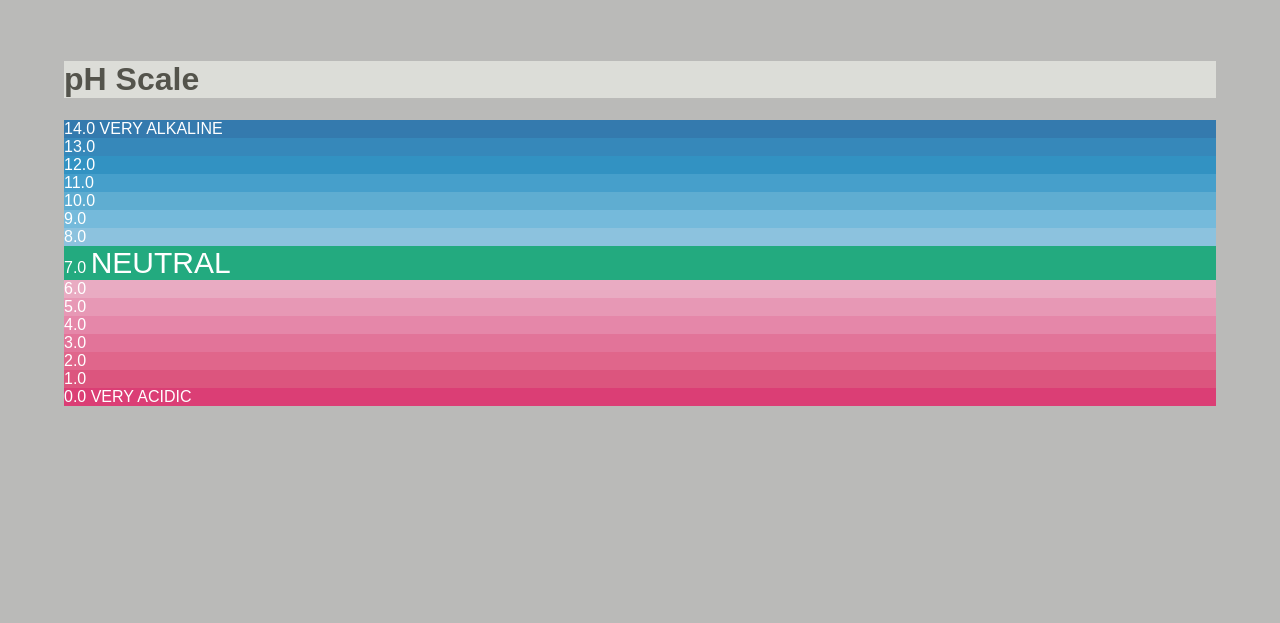
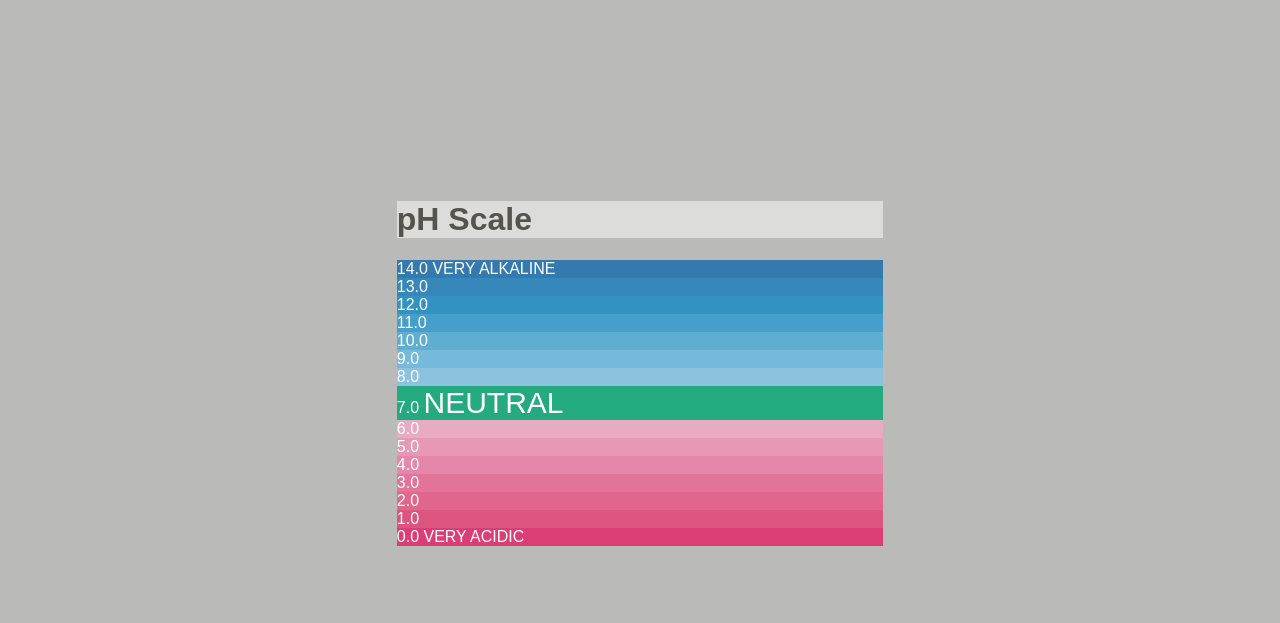
Before and after one commit to lolptdr/mks, a plain HTML site: page html_css/my_portfolio/ph.html in a window 1280 px wide. Drawn offline with Linux system fonts and the light colour scheme.

Commit message:
update pH block

```diff
--- a/html_css/my_portfolio/stylesheets/ph-style.css
+++ b/html_css/my_portfolio/stylesheets/ph-style.css
@@ -1,8 +1,8 @@
 body {
 	background-color:#babab8;
 	position: relative;
-	width: 90%;
-  	height: 90%;
+	width: 38%;
+  	height: 55%;
   	overflow: auto;
   	margin: auto;
   	position: absolute;
```
